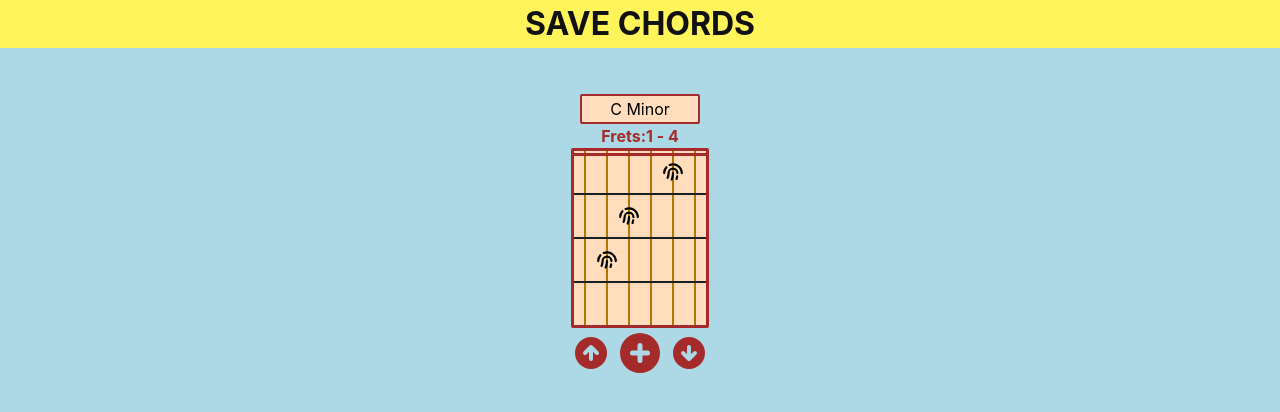
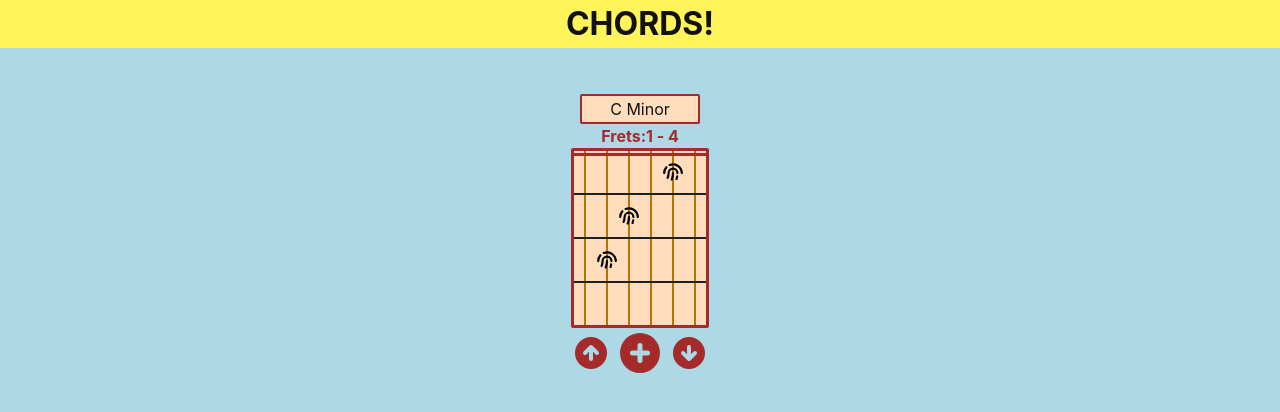
Before and after one commit to janhendrikstruve/capstone-project, a React (Vite) app: page / in a window 1280 px wide. Shown: the top 412 px of the page. Built offline with nearby package versions, Linux system fonts and the light colour scheme.

Commit message:
Change heading to Chords

```diff
--- a/src/app/Pages/Dashboard/Dashboard.tsx
+++ b/src/app/Pages/Dashboard/Dashboard.tsx
@@ -112,7 +112,7 @@ export default function Dashboard(): JSX.Element {
 
   return (
     <StyledMain>
-      <Heading>Save Chords</Heading>
+      <Heading>Chords!</Heading>
       <ChordForm onSubmit={handleSafe}>
         <label htmlFor="chords" />
         <ChordNameInput
@@ -193,6 +193,7 @@ const ChordNameInput = styled.input`
   border-radius: 2px;
   background-color: #ffddbd;
   text-align: center;
+  color: #111;
 `
 
 const ChordList = styled.ul`
```
